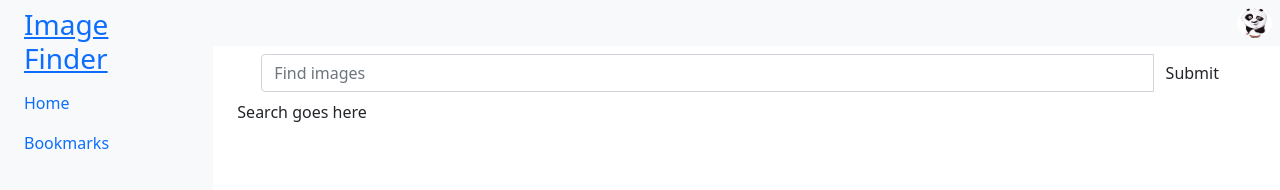
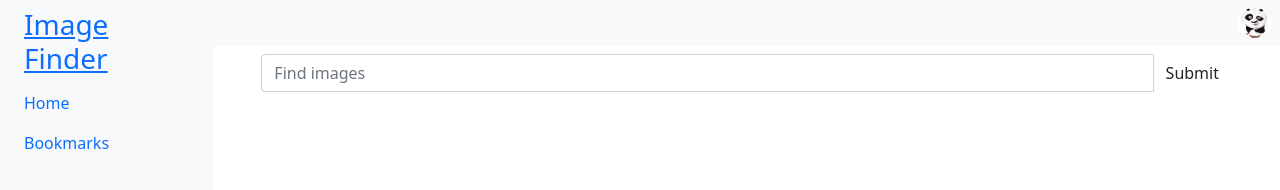
Before and after one commit to SvetikBaglay/flickr-sercher, an Angular app: page /search in a window 1280 px wide. Shown: the top 190 px of the page. Built offline with nearby package versions, Linux system fonts and the light colour scheme.

Commit message:
added titles

```diff
--- a/src/app/bookmark.service.ts
+++ b/src/app/bookmark.service.ts
@@ -40,7 +40,7 @@ export class BookmarkService {
 
   checkPhoto(id: string) {
     let photos = this.getPhotos();
-    console.log("Photos: ", photos)
+    // console.log("Photos: ", photos)
     let i = 0;
     for (i = 0; i < photos.length; i++) {
       if (photos[i].id === id) {
--- a/src/app/flickr-image/flickr-image.component.html
+++ b/src/app/flickr-image/flickr-image.component.html
@@ -1,4 +1,5 @@
 <div class="m-2 text-center">
+  <p>{{imageTitle}}</p>
   <img *ngIf="largeSquare" src={{this.largeSquare.source}} />
 </div>
 <div class="d-flex flex-column" *ngIf="!isBookmarked">
--- a/src/app/search/search.component.html
+++ b/src/app/search/search.component.html
@@ -6,11 +6,10 @@
     </div>
   </form>
   <p *ngIf="this.requestPending">Searching...</p>
-  <p>Search goes here</p>
   <ngb-pagination *ngIf='photos.length' class="pagination justify-content-end me-5" [pageSize]="100" [maxSize]="5" [collectionSize]="photosTotal" (pageChange)="onChangePage($event)" [(page)]="page" aria-label="Default pagination"></ngb-pagination>
   <div class="row row-cols-4 justify-content-around">
     <div *ngFor="let photo of photos" class="m-3 col-md-3 border bg-light p-3">
-      <app-flickr-image [imageId]="photo.id" [isBookmarked]="isPhotoBookmarked(photo.id)" [onBookmark]="onBookmark" [onUnbookmark]="onUnbookmark" ></app-flickr-image>
+      <app-flickr-image [imageTitle]="photo.title" [imageId]="photo.id" [isBookmarked]="isPhotoBookmarked(photo.id)" [onBookmark]="onBookmark" [onUnbookmark]="onUnbookmark" ></app-flickr-image>
     </div>
   </div>
 </div>
```
Also changed, not shown: src/app/flickr-image/flickr-image.component.ts (+4 -3 lines).
